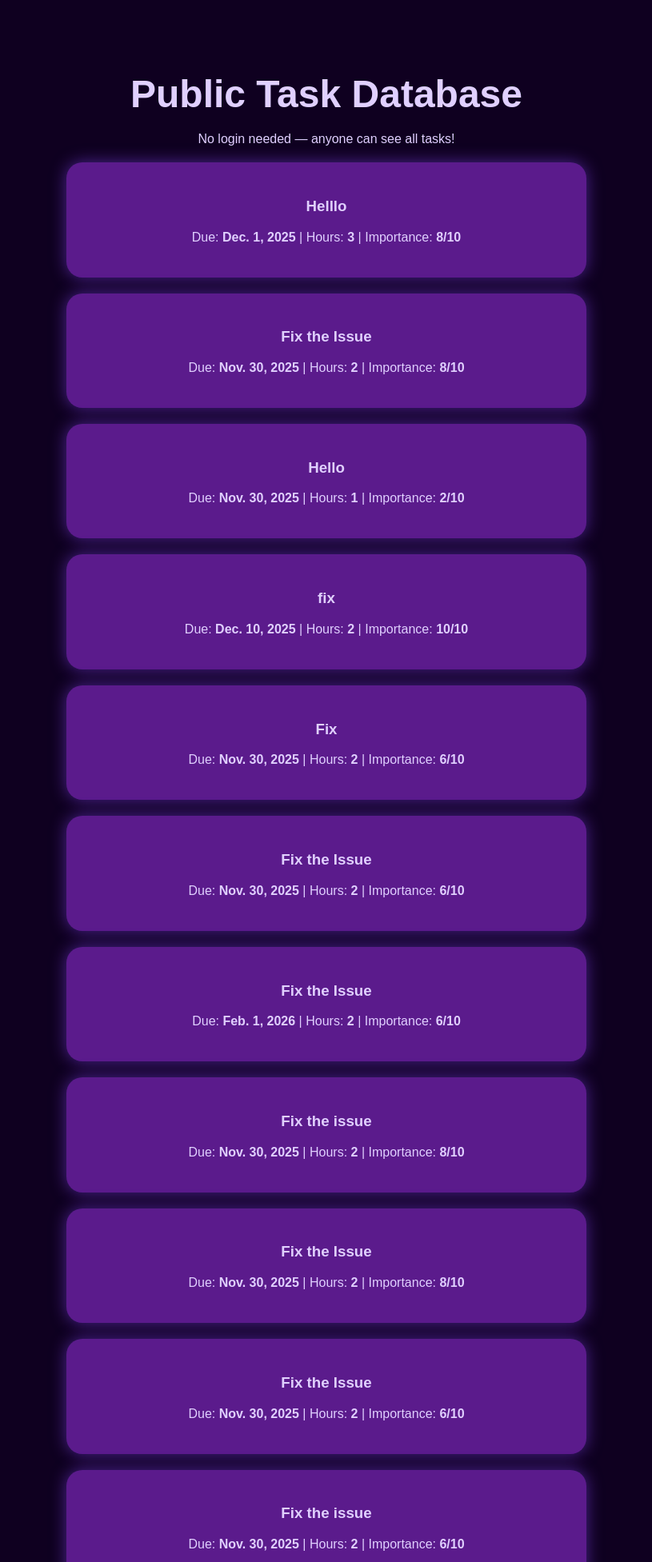
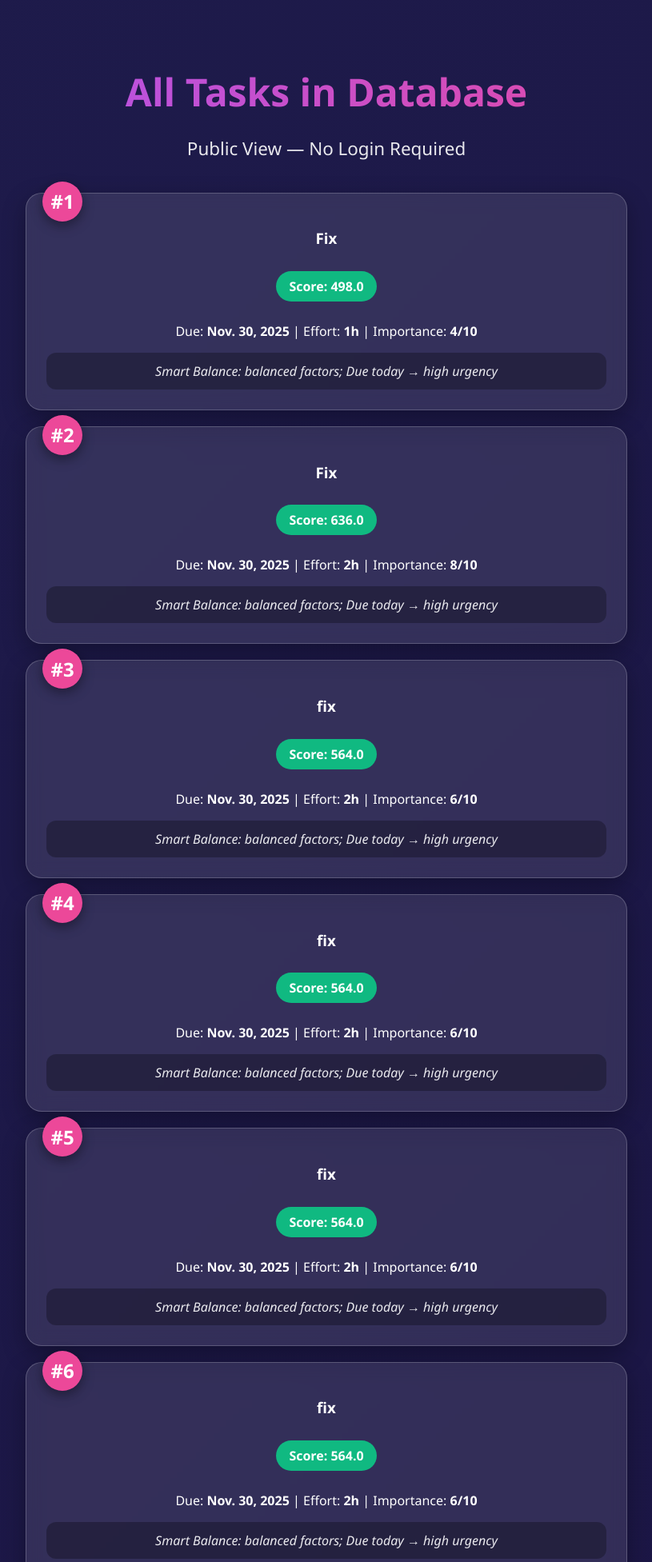
Before and after one commit to vaishnavithanneru/Task-Analyzer, a Django app: page /public-tasks/ in a window 1280 px wide. Shown: the top 1953 px of the page at 80% size, without its empty margins (232-1047 px from the left). Run offline with Django 4.2, Linux system fonts and the light colour scheme; data comes from the database, SQL or seed files in the repository.

Commit message:
Smart Task Analyzer is Ready

```diff
--- a/tasks/templates/public_tasks.html
+++ b/tasks/templates/public_tasks.html
@@ -1,29 +1,112 @@
 <!DOCTYPE html>
-<html>
+<html lang="en">
 <head>
-  <title>All Tasks - Public View</title>
+  <meta charset="UTF-8">
+  <meta name="viewport" content="width=device-width, initial-scale=1.0">
+  <title>All Tasks - Public Database</title>
   <style>
-    body { background: #0f0020; color: #e0d0ff; font-family: Arial; text-align: center; padding: 50px; }
-    h1 { font-size: 3rem; margin-bottom: 20px; }
-    .task { background: #5b1b8c; margin: 20px auto; padding: 25px; border-radius: 20px; max-width: 600px; box-shadow: 0 0 20px rgba(139, 73, 255, 0.5); }
-    .empty { font-size: 2rem; margin-top: 100px; opacity: 0.7; }
+    body {
+      font-family: 'Segoe UI', Arial, sans-serif;
+      background: linear-gradient(135deg, #1e1b4b, #12032e);
+      color: white;
+      padding: 50px 20px;
+      text-align: center;
+      min-height: 100vh;
+      margin: 0;
+    }
+    h1 {
+      font-size: 3rem;
+      margin-bottom: 10px;
+      background: linear-gradient(to right, #a855f7, #ec4899);
+      -webkit-background-clip: text;
+      -webkit-text-fill-color: transparent;
+    }
+    .subtitle {
+      font-size: 1.4rem;
+      opacity: 0.9;
+      margin-bottom: 40px;
+    }
+    .task {
+      background: rgba(255, 255, 255, 0.1);
+      backdrop-filter: blur(10px);
+      border: 1px solid rgba(255, 255, 255, 0.2);
+      margin: 20px auto;
+      padding: 25px;
+      border-radius: 20px;
+      max-width: 700px;
+      box-shadow: 0 10px 30px rgba(0, 0, 0, 0.3);
+      transition: transform 0.3s;
+    }
+    .task:hover {
+      transform: translateY(-10px);
+    }
+    .rank {
+      position: absolute;
+      top: -15px;
+      left: 20px;
+      background: #ec4899;
+      color: white;
+      width: 50px;
+      height: 50px;
+      border-radius: 50%;
+      display: flex;
+      align-items: center;
+      justify-content: center;
+      font-size: 1.5rem;
+      font-weight: bold;
+      box-shadow: 0 5px 15px rgba(0,0,0,0.4);
+    }
+    .score {
+      background: #10b981;
+      color: white;
+      padding: 8px 16px;
+      border-radius: 20px;
+      font-weight: bold;
+      display: inline-block;
+      margin: 10px 0;
+    }
+    .explanation {
+      font-style: italic;
+      opacity: 0.9;
+      margin-top: 15px;
+      font-size: 1rem;
+      background: rgba(0,0,0,0.3);
+      padding: 12px;
+      border-radius: 12px;
+    }
+    .empty {
+      font-size: 2rem;
+      opacity: 0.7;
+      margin-top: 100px;
+    }
   </style>
 </head>
 <body>
-  <h1>Public Task Database</h1>
-  <p>No login needed — anyone can see all tasks!</p>
+  <h1>All Tasks in Database</h1>
+  <p class="subtitle">Public View — No Login Required</p>
 
   {% if tasks %}
-    {% for task in tasks %}
-      <div class="task">
-        <h3>{{ task.title }}</h3>
-        <p>Due: <strong>{{ task.due_date|default:"No deadline" }}</strong> |
-           Hours: <strong>{{ task.estimated_hours }}</strong> |
-           Importance: <strong>{{ task.importance }}/10</strong></p>
+    {% for item in tasks %}
+      <div class="task" style="position: relative;">
+        <div class="rank">#{{ forloop.counter }}</div>
+        <h3>{{ item.task.title }}</h3>
+        <div class="score">Score: {{ item.score|floatformat:1 }}</div>
+        <p>
+          Due: <strong>{{ item.task.due_date|default:"No deadline" }}</strong> |
+          Effort: <strong>{{ item.task.estimated_hours }}h</strong> |
+          Importance: <strong>{{ item.task.importance }}/10</strong>
+        </p>
+        <div class="explanation">
+          {{ item.explanation }}
+        </div>
       </div>
     {% endfor %}
   {% else %}
     <div class="empty">No tasks in database yet</div>
   {% endif %}
+
+  <footer style="margin-top: 60px; opacity: 0.7;">
+    <small>Smart Task Analyzer • Live from Django + SQLite</small>
+  </footer>
 </body>
 </html>
--- a/tasks/views.py
+++ b/tasks/views.py
@@ -40,20 +40,44 @@ def analyze_tasks(request):
 
 
 
+# REPLACE YOUR OLD suggest_today() WITH THIS ONE
+# ...existing code...
 @api_view(['POST'])
 def suggest_today(request):
-    serializer = TaskInputSerializer(data=request.data, many=True)
+    # Accept either:
+    #  - JSON array in body (old frontend): request.data is a list of tasks
+    #  - JSON object: { "tasks": [...], "strategy": "..." }
+    raw = request.data
+
+    # Determine tasks_payload and strategy safely
+    if isinstance(raw, dict):
+        tasks_payload = raw.get('tasks') or raw.get('data') or raw.get('tasks_list')
+        # If no nested list found, maybe user POSTed a single task dict -> wrap it
+        if tasks_payload is None:
+            # If dict looks like a task (has title or importance), wrap it
+            if any(k in raw for k in ('title', 'importance', 'estimated_hours', 'due_date')):
+                tasks_payload = [raw]
+            else:
+                tasks_payload = []
+        strategy = raw.get('strategy') or request.query_params.get('strategy', 'smart_balance')
+    else:
+        # raw is likely a list (the frontend sends an array)
+        tasks_payload = raw
+        strategy = request.query_params.get('strategy', 'smart_balance')
+
+    serializer = TaskInputSerializer(data=tasks_payload, many=True)
     if not serializer.is_valid():
         return Response(serializer.errors, status=400)
 
     tasks = serializer.validated_data
+
     for i, task in enumerate(tasks):
         if not task.get('id'):
             task['id'] = f"temp_{i}"
 
     scored = []
     for task in tasks:
-        res = calculate_priority_score(task, "smart_balance", tasks)
+        res = calculate_priority_score(task, strategy, tasks)
         task_copy = dict(task)
         task_copy.update({"score": res["score"], "explanation": res["explanation"]})
         scored.append(task_copy)
@@ -64,6 +88,7 @@ def suggest_today(request):
         for i, t in enumerate(top_3)
     ]
     return Response({"today_suggestions": suggestions})
+# ...existing code...
 
 # NEW ENDPOINTS – Add these at the bottom
 @api_view(['POST'])
@@ -112,6 +137,30 @@ def serve_frontend(request, path=''):
     return HttpResponse("Not found", status=404)
 
 # PUBLIC TASK LIST — THIS SHOWS ALL TASKS
+# ALSO UPDATE public_task_list() TO SHOW CURRENT STRATEGY
 def public_task_list(request):
     tasks = Task.objects.all().order_by('-id')
-    return render(request, 'public_tasks.html', {'tasks': tasks})
+    strategy = request.GET.get('strategy', 'smart_balance')  # Read from URL
+
+    # Re-score tasks with current strategy
+    task_list = []
+    for t in tasks:
+        task_data = {
+            'id': t.id,
+            'title': t.title,
+            'due_date': t.due_date.isoformat() if t.due_date else None,
+            'estimated_hours': t.estimated_hours,
+            'importance': t.importance,
+            'dependencies': []
+        }
+        score_info = calculate_priority_score(task_data, strategy, [task_data])
+        task_list.append({
+            'task': t,
+            'score': score_info['score'],
+            'explanation': score_info['explanation']
+        })
+
+    return render(request, 'public_tasks.html', {
+        'tasks': task_list,
+        'strategy': strategy.title().replace('_', ' ')
+    })
```
Also changed, not shown: frontend/script.js (+20 -5 lines), tasks/tests.py (+26 -12 lines), db.sqlite3.
